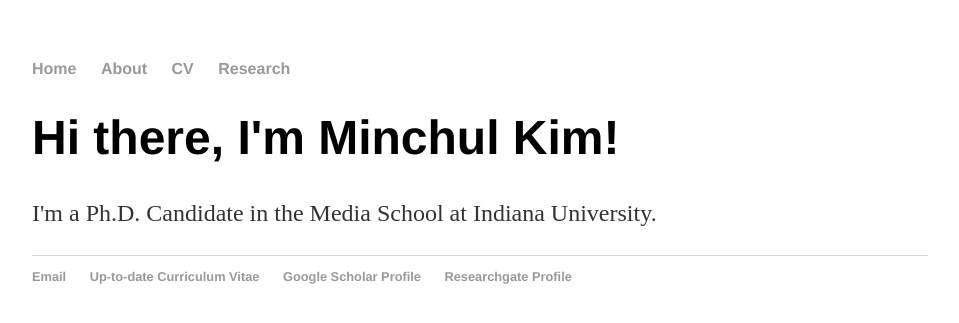
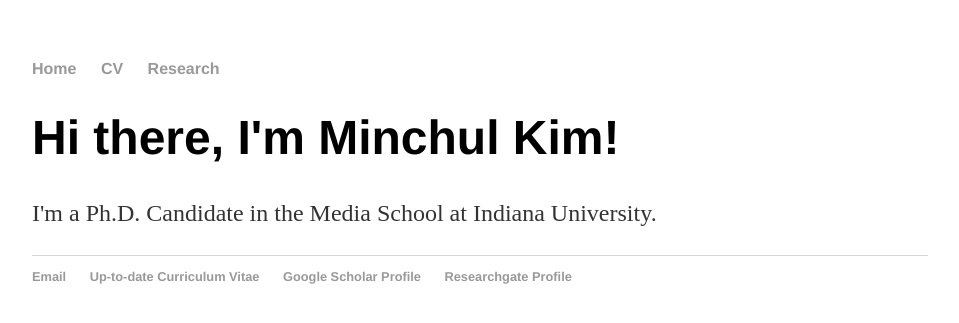
Before and after one commit to minchulkim731/minchulkim731.github.io, a Jekyll site: the page built from index.html, in a window 1280 px wide. Shown: the top 323 px of the page, without its empty margins (160-1119 px from the left). Built offline with Jekyll 4.4.1, drawn with Linux system fonts in a browser that asks for light colours.

Commit message:
Update default.html

```diff
--- a/_layouts/default.html
+++ b/_layouts/default.html
@@ -9,8 +9,7 @@
 			<nav>
 	    		<ul>
 	        		<li><a href="/">Home</a></li>
-		        	<li><a href="/about">About</a></li>
-	        		<li><a href="/cV">CV</a></li>
+	        		<li><a href="/cv">CV</a></li>
 	        		<li><a href="/research">Research</a></li>
 	    		</ul>
 			</nav>
```
